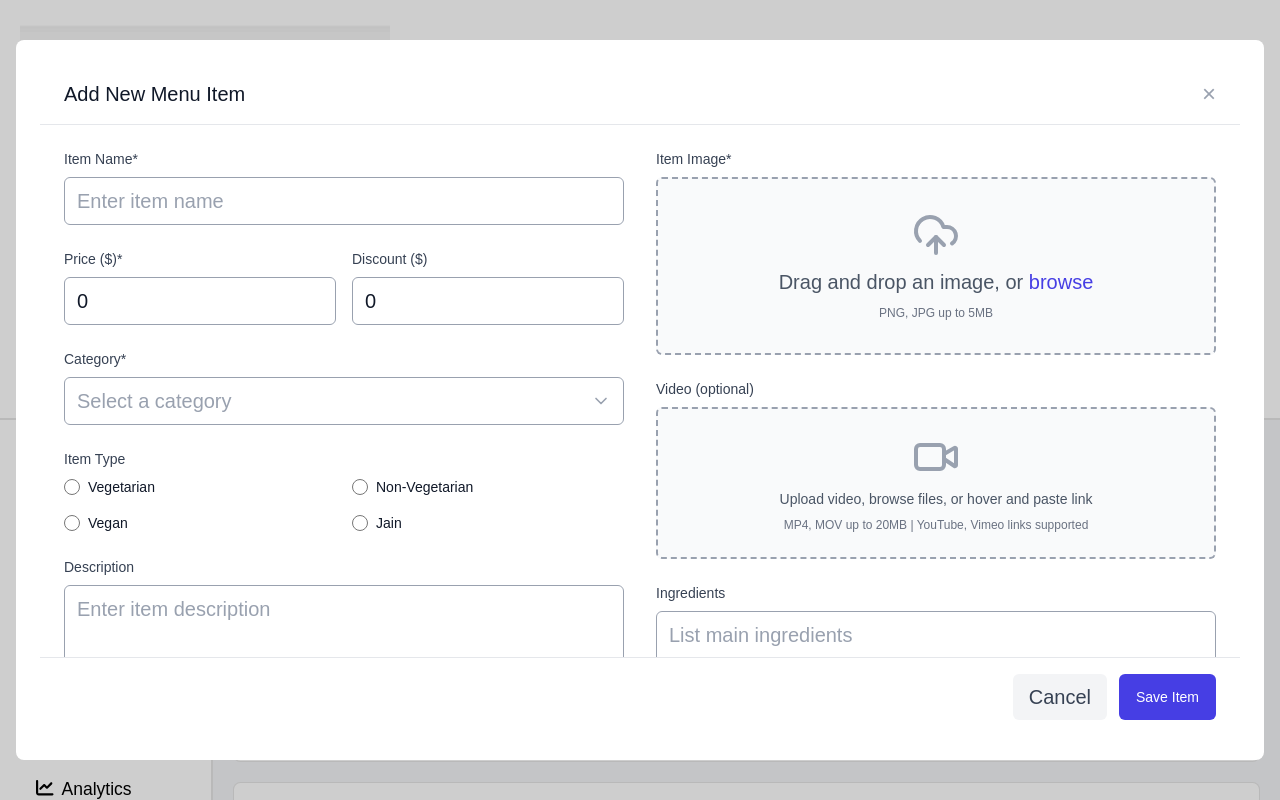
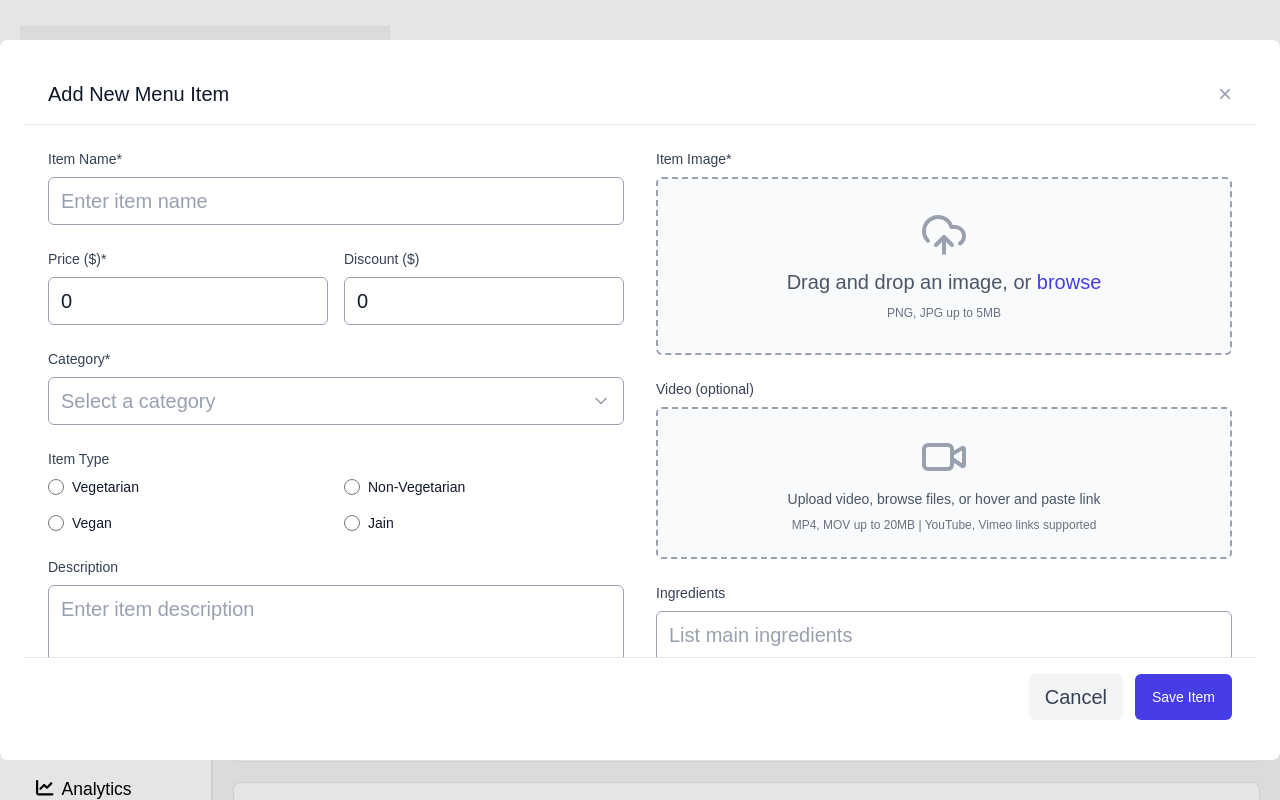
Before and after one commit to Hp2006dec10/admin_dashboard, a Next.js app: page /menu in a window 1280 px wide. Both pictures are taken after typing "Sample" into the empty fields and a click on the button "Add item". Shown: the top 800 px of the page. Built offline with nearby package versions, Linux system fonts and the light colour scheme.

Commit message:
Confirmation popup for deletion of single item

```diff
--- a/src/app/menu/FoodItem.tsx
+++ b/src/app/menu/FoodItem.tsx
@@ -3,7 +3,13 @@ import { faTrash, faLeaf, faPenToSquare, faToggleOn, faDrumstickBite, faCarrot,
 import Image from "next/image"
 import { FoodItemStructure } from "../../components/utils/FoodItemDetails";
 
-export default function FoodItem({data, ordered, changeSelectedItems, dataEdit} : {data:FoodItemStructure, ordered: number[], changeSelectedItems: (itemno : number) => void, dataEdit: (fnCode:number, index: number) => void}){
+export default function FoodItem({data, ordered, changeSelectedItems, dataEdit, confirmDelete} : {
+    data: FoodItemStructure,
+    ordered: number[],
+    changeSelectedItems: (itemno : number) => void,
+    dataEdit: (fnCode:number, index: number) => void,
+    confirmDelete: (itemno : number) => void
+  }){
   const {itemno, imgsrc, itemname, itemdesc, category, type, price, discount, status} = data;
   let url;
   url = (imgsrc != null) ? URL.createObjectURL(imgsrc) : '/dummy-image.jpg';
@@ -49,7 +55,7 @@ export default function FoodItem({data, ordered, changeSelectedItems, dataEdit}
       <div className="w-1/10 flex items-center justify-start gap-5">
         <FontAwesomeIcon icon={faPenToSquare} className="text-blue-800 cursor-pointer" onClick={() => dataEdit(0, itemno)}></FontAwesomeIcon>
         <FontAwesomeIcon icon={!status.includes("Unavailable")? faToggleOn : faToggleOff} className="text-gray-800 cursor-pointer" onClick={()=> dataEdit(1, itemno)}></FontAwesomeIcon>
-        <FontAwesomeIcon icon={faTrash} className="text-red-600 cursor-pointer" onClick={()=> dataEdit(2, itemno)}></FontAwesomeIcon>
+        <FontAwesomeIcon icon={faTrash} className="text-red-600 cursor-pointer" onClick={()=> confirmDelete(itemno)}></FontAwesomeIcon>
       </div>
     </div>
   )
--- a/src/app/menu/page.tsx
+++ b/src/app/menu/page.tsx
@@ -12,6 +12,7 @@ import { FoodItemStructure, FoodItemDetails } from "../../components/utils/FoodI
 import ManageCategories from "../../components/forms/ManageCategories";
 import { MenuItem } from "../../components/types/menuTypes";
 import AddMenuItemForm from "../../components/forms/AddItemForm";
+import ConfirmationPopup from "../../components/utils/ConfirmationPopup";
 
 
 const items = new FoodItemDetails();
@@ -36,7 +37,9 @@ export default function Home() {
   const [showManagePopup, setShowManagePopup] = useState(false);
   const [categories, setCategories] = useState<string[]>(categoriesFilter);
   const [showAddItemPopup, setShowAddItemPopup] = useState(false);
+  const [deletePopup, setDeletePopup] = useState(false);
   const [existingItem, setExistingItem] = useState<({item : MenuItem, index : number} | null)>(null);
+  const [itemToDelete, changeItemToDelete] = useState<number>(-1);
 
   const dropDownRefs = useRef<(HTMLDivElement| null)[]>([]);
   const inputRef = useRef<(HTMLInputElement | null)>(null);
@@ -189,7 +192,13 @@ export default function Home() {
     if (fnCode === 1) items.toggleAvailability(itemno);
     else if (fnCode === 2) {
       items.deleteItem(itemno);
-      changeSelectedItems(itemno);
+      setSelectItemsIndex(prev => {
+        let next = prev.filter(index => index != itemno);
+        console.log(next);
+        return next;
+      })
+      changeItemToDelete(-1);
+      setDeletePopup(false);
     }
     setCurrentItems(() => {
       let newItems: FoodItemStructure[];
@@ -282,6 +291,7 @@ export default function Home() {
     setSelectItemsIndex(prev => {
       newIndices = prev.includes(itemno) ? prev.filter(elem => elem != itemno) : [...prev, itemno];
       if (showOnlySelected) setCurrentItems(items.getSelectedData(newIndices));
+      console.log(newIndices);
       return newIndices;
     });
   }
@@ -340,6 +350,12 @@ export default function Home() {
     }
     setExistingItem({item : menuItem, index: item.itemno});
     setShowAddItemPopup(true);
+  }
+
+  const confirmDelete = (itemno : number) => {
+    setDeletePopup(true);
+    console.log(itemno);
+    changeItemToDelete(itemno);
   }
 
   return (
@@ -457,7 +473,7 @@ export default function Home() {
               ?
               <div>
                 {Array.from({length: endElem - startElem + 1}, (e, index) => (
-                  <FoodItem data={currentItems[paginationValue * (page - 1) + index]} key = {paginationValue * (page - 1) + index} ordered={selectItemsIndex} changeSelectedItems={changeSelectedItems} dataEdit={editData}/>
+                  <FoodItem data={currentItems[paginationValue * (page - 1) + index]} key = {paginationValue * (page - 1) + index} ordered={selectItemsIndex} changeSelectedItems={changeSelectedItems} dataEdit={editData} confirmDelete={confirmDelete}/>
                 ))}
                 <div className="py-2 px-10 w-full flex items-center justify-between">
                   <div className="text-gray-500">
@@ -482,12 +498,9 @@ export default function Home() {
         </main>
       </div>
       {showManagePopup && (
-        <div className="absolute inset-0 z-20 flex items-center justify-center">
+        <div className="fixed inset-0 z-20 flex items-center justify-center">
           {/* Translucent Background */}
-          <div
-            className="absolute inset-0 popup"
-            onClick={() => setShowManagePopup(false)}
-          ></div>
+          <div className="fixed inset-0 popup"></div>
 
           {/* Popup Box */}
           <ManageCategories
@@ -499,13 +512,9 @@ export default function Home() {
         </div>
       )}
       {showAddItemPopup && (
-        <div className="absolute inset-0 z-20 flex items-center justify-center">
+        <div className="fixed inset-0 z-20 flex items-center justify-center">
           {/* Translucent Background */}
-          <div
-            className="absolute inset-0 popup"
-            onClick={() => setShowManagePopup(false)}
-          >
-          </div>
+          <div className="fixed inset-0 popup"></div>
 
           {/* Popup Box */}
           <AddMenuItemForm
@@ -514,8 +523,16 @@ export default function Home() {
             onClose={() => {setShowAddItemPopup(false); setExistingItem(null);}}
             existingItem={existingItem != null ? existingItem.item : undefined}
           />
+
+          {/* Popup for confirmation */}
         </div>
       )}
+      { deletePopup &&
+        <div className="fixed inset-0 z-20 flex items-center justify-center">
+          <div className="fixed inset-0 popup"></div>
+          <ConfirmationPopup onConfirm={() => editData(2, itemToDelete)} onCancel={() => {setDeletePopup(false); changeItemToDelete(-1);}}/>
+        </div>
+      }
     </div>
   );
 }
--- a/src/components/forms/AddItemForm.tsx
+++ b/src/components/forms/AddItemForm.tsx
@@ -241,11 +241,9 @@ const [ItemData, setItemData] = useState<MenuItem>(existingItem || initialState)
 
   return (
     //Main JSX elements
-    <div className="fixed inset-0 flex items-center justify-center z-20 p-4">
-      <div className="fixed inset-0 popup"></div>
-      <div className="bg-white rounded-lg shadow-x h-[90vh] z-30 overflow-hidden flex flex-col px-6 py-6">
+      <div className="bg-white rounded-lg shadow-x h-[90vh] overflow-hidden z-30 justify-center items-center flex flex-col px-6 py-6">
         {/* Header with Title and X Button */}
-        <div className="flex justify-between items-center px-6 py-4 border-b border-gray-200 flex-shrink-0">
+        <div className="flex justify-between items-center px-6 py-4 border-b border-gray-200 w-full">
         {/*conditional rendering for the edit*/}
           <h2 className="text-xl font-medium text-gray-900">
                   {existingItem ? "Edit Menu Item" : "Add New Menu Item"}
@@ -630,7 +628,7 @@ const [ItemData, setItemData] = useState<MenuItem>(existingItem || initialState)
         </div>
 
         {/* Submit Buttons */}
-        <div className="flex justify-end space-x-3 px-6 py-4 border-t border-gray-200 flex-shrink-0">
+        <div className="flex justify-end space-x-3 px-6 py-4 border-t border-gray-200 w-full">
           <button
           onClick={onClose}
           className="px-4 py-2 text-gray-700 bg-gray-100 rounded-md hover:bg-gray-200 transition-colors"
@@ -649,7 +647,6 @@ const [ItemData, setItemData] = useState<MenuItem>(existingItem || initialState)
         </div>
 
       </div>
-    </div>
   );
 };
 
--- a/src/components/forms/ManageCategories.tsx
+++ b/src/components/forms/ManageCategories.tsx
@@ -141,8 +141,6 @@ const ManageCategories: React.FC<ManageCategoriesProps> = ({ //Main Component
   <>
     {/* Main popup - Hide when delete confirmation is showing */}
     {!categoryToDelete && (
-      <div className="fixed inset-0 flex items-center justify-center z-30 p-4">
-        <div className="fixed inset-0 popup"></div>
         <div className="relative z-50 bg-white rounded-lg shadow-xl w-full max-w-md">
           {/* Header */}
           <div className="flex items-center justify-between p-6 border-b border-gray-200">
@@ -271,7 +269,6 @@ const ManageCategories: React.FC<ManageCategoriesProps> = ({ //Main Component
             </button>
           </div>
         </div>
-      </div>
     )}
 
     {/* Delete confirmation popup  */}
--- /dev/null
+++ b/src/components/utils/ConfirmationPopup.tsx
@@ -0,0 +1,14 @@
+const ConfimationPopup = ({onConfirm, onCancel} : {onConfirm : () => void ,  onCancel : () => void}) => {
+    return (
+        <div className="z-30 bg-white w-1/4 h-1/4 rounded-[10px]">
+            <div className="flex items-center w-full justify-center h-3/4 text-2xl">Are you sure want to delete?</div>
+            <div className="flex justify-evenly w-full h-1/4">
+                <button className="flex-1 bg-red-600 text-white cursor-pointer" onClick={onConfirm}>Yes</button>
+                <button className="flex-1 bg-blue-500 text-white cursor-pointer" onClick={onCancel}>Cancel</button>
+            </div>
+
+        </div>
+    )
+}
+
+export default ConfimationPopup;
```
